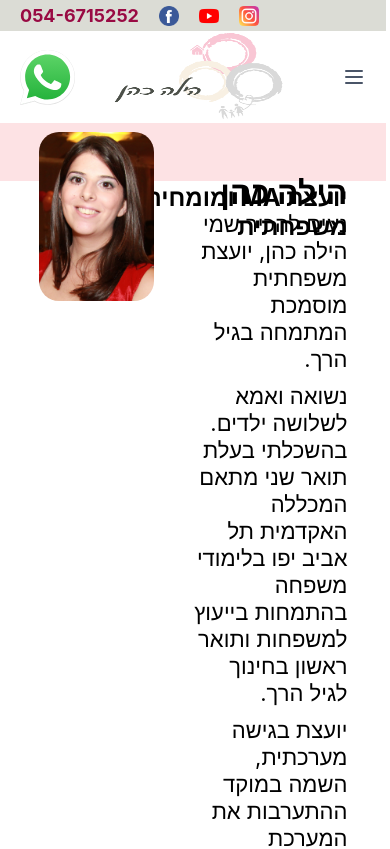
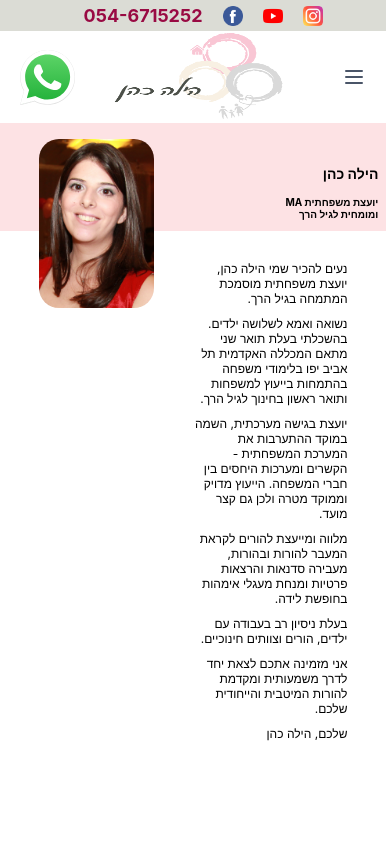
Before and after one commit to itaycs2407/Family-Consult, a React (Create React App) app: page /about-me in a window 390 px wide. Shown: the top 849 px of the page. Built offline with nearby package versions, Linux system fonts and the light colour scheme; the HTML template or start-up script is replaced by a standard one.

Commit message:
about me responsive

```diff
--- a/src/components/navbar/navbar.tsx
+++ b/src/components/navbar/navbar.tsx
@@ -78,7 +78,10 @@ export const StyledStrip = styled.div`
   padding: 5px 0 5px 20px;
   font-size: 18px;
   font-weight: 650;
-  //width: 100%;
+
+  @media screen and ${deviceMax.mobileL} {
+    justify-content: center;
+  }
 `;
 
 const NavbarItemContainer = styled.div`
--- a/src/pages/about-me.tsx
+++ b/src/pages/about-me.tsx
@@ -4,15 +4,23 @@ import { Fadein, FadeInContainer } from "../constant/style";
 import HilaPersonal from "../assets/hilaHome.jpg";
 import second from "../assets/homepage/middle.png";
 import { keyframes } from "@emotion/react";
+import { deviceMax } from "../constant/constant";
 
 const AboutMe: React.FC = () => {
-  const subTitle = "ומומחית לגיל הרך MA יועצת משפחתית";
+  const subTitle = <span> ומומחית לגיל הרך MA יועצת משפחתית </span>;
+  const responsiveSubTitle = (
+    <span>
+      MA יועצת משפחתית <br />
+      ומומחית לגיל הרך
+    </span>
+  );
   return (
     <FadeInContainer>
       <UpperContent>
         <Content>
           <H1>הילה כהן</H1>
           <H2>{subTitle}</H2>
+          <ResponsiveSubTitle>{responsiveSubTitle}</ResponsiveSubTitle>
         </Content>
 
         <AbsoluteStyledImage src={HilaPersonal} alt={second} />
@@ -83,6 +91,9 @@ const UpperContent = styled(CardContainer)`
   align-items: flex-start;
   padding: 15% 0 0;
   background-color: #fde2e4ff;
+  @media screen and ${deviceMax.mobileL} {
+    height: 50px;
+  }
 `;
 
 const Description = styled.div`
@@ -93,6 +104,9 @@ const Description = styled.div`
   right: 10%;
   font-size: 22px;
   direction: rtl;
+  @media screen and ${deviceMax.mobileL} {
+    font-size: 12px;
+  }
 `;
 
 export const MoveFromRight = keyframes`
@@ -100,22 +114,57 @@ from {
   right: -10%;
 }
   to {
-    right : 10%;
+    right :10%;
   }
 `;
 
+export const ResponsiveMoveFromRight = keyframes`
+from {
+  right: -10%;
+}
+  to {
+    right : 2%;
+  }
+`;
+
+const ResponsiveSubTitle = styled.h2`
+  display: none;
+  position: absolute;
+  top: 70%;
+  right: 10%;
+  animation: ${MoveFromRight} 1s ease-out;
+
+  @media screen and ${deviceMax.mobileL} {
+    animation: ${ResponsiveMoveFromRight} 1s ease-out;
+    display: initial;
+    position: absolute;
+    font-size: 10px;
+    top: 60%;
+    right: 2%;
+  }
+`;
 const H1 = styled.h1`
+  position: absolute;
+  top: 30%;
+  right: 10%;
+  animation: ${MoveFromRight} 1s ease-out;
+
+  @media screen and ${deviceMax.mobileL} {
+    animation: ${ResponsiveMoveFromRight} 1s ease-out;
+    font-size: 14px;
+    top: 30%;
+    right: 2%;
+  }
+`;
+
+const H2 = styled.h2`
   position: absolute;
   top: 50%;
   right: 10%;
   animation: ${MoveFromRight} 1s ease-out;
-`;
-
-const H2 = styled.h2`
-  position: absolute;
-  top: 70%;
-  right: 10%;
-  animation: ${MoveFromRight} 1s ease-out;
+  @media screen and ${deviceMax.mobileL} {
+    display: none;
+  }
 `;
 
 export default AboutMe;
```
